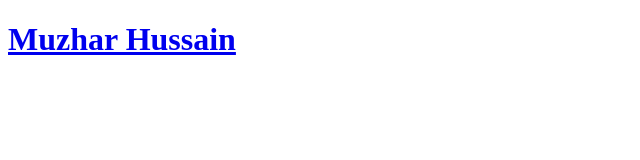
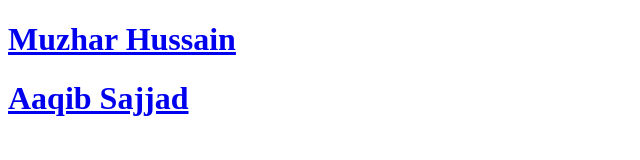
Before and after one commit to Aaqib604/zee, a plain HTML site: page index.html in a window 1280 px wide. Shown: the whole page, without its empty margins (0-640 px from the left). Drawn offline with Linux system fonts and the light colour scheme.

Commit message:
Add my name to your team

```diff
--- a/index.html
+++ b/index.html
@@ -9,5 +9,6 @@
 <body>
     <!-- Todo: Just copy below line to use for your name -->
     <h1><a href="https://github.com/muzhar01">Muzhar Hussain</a></h1>
+    <h1><a href="https://github.com/muzhar01">Aaqib Sajjad</a></h1>
 </body>
 </html>
```
